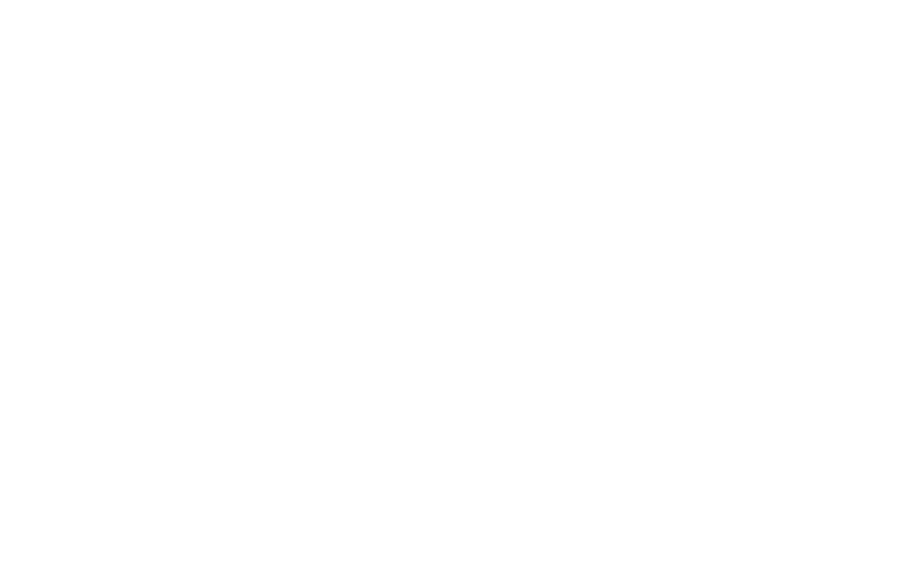
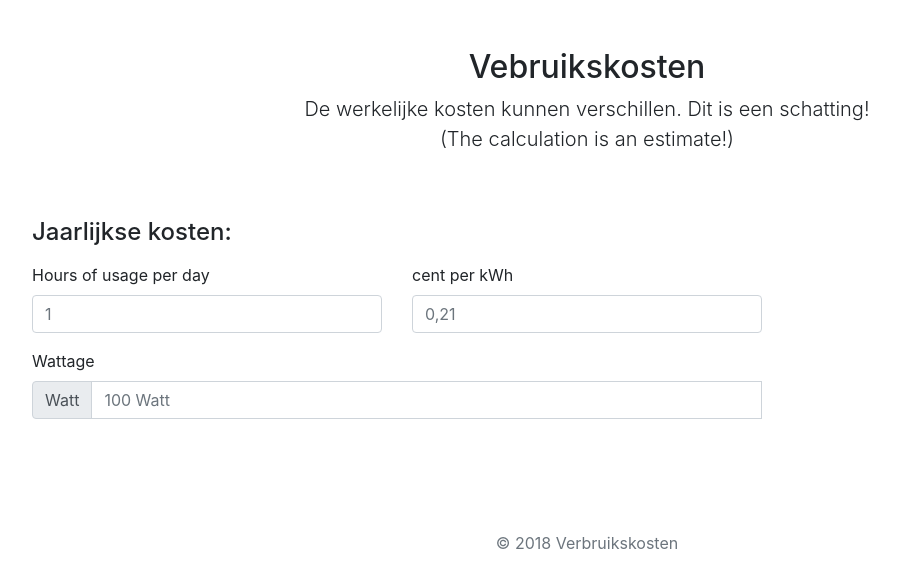
Before and after one commit to ADogan/verbruikskosten, an Angular app: page / in a window 1280 px wide. Shown: the top 588 px of the page, without its empty margins (53-952 px from the left). Built offline with nearby package versions, Linux system fonts and the light colour scheme.

Commit message:
Remove redeem form

```diff
--- a/src/app/app.component.html
+++ b/src/app/app.component.html
@@ -1 +1,95 @@
+<div class="container">
+    <div class="py-5 text-center">
+      <!-- <img class="d-block mx-auto mb-4" src="/docs/4.2/assets/brand/bootstrap-solid.svg" alt="" width="72" height="72"> -->
+      <h2>Vebruikskosten</h2>
+      <p class="lead">De werkelijke kosten kunnen verschillen. Dit is een schatting! <br />(The calculation is an estimate!)</p>
+    </div>
+
+    <div class="row">
+       <!-- <div class="col-md-4 order-md-2 mb-4">
+        <h4 class="d-flex justify-content-between align-items-center mb-3">
+          <span class="text-muted">Devices list</span>
+          <span class="badge badge-secondary badge-pill">3</span>
+        </h4>
+        <ul class="list-group mb-3">
+          <li class="list-group-item d-flex justify-content-between lh-condensed">
+            <div>
+              <h6 class="my-0">Product name</h6>
+              <small class="text-muted">Brief description</small>
+            </div>
+            <span class="text-muted">$12</span>
+          </li>
+          <li class="list-group-item d-flex justify-content-between lh-condensed">
+            <div>
+              <h6 class="my-0">Second product</h6>
+              <small class="text-muted">Brief description</small>
+            </div>
+            <span class="text-muted">$8</span>
+          </li>
+          <li class="list-group-item d-flex justify-content-between lh-condensed">
+            <div>
+              <h6 class="my-0">Third item</h6>
+              <small class="text-muted">Brief description</small>
+            </div>
+            <span class="text-muted">$5</span>
+          </li>
+          <li class="list-group-item d-flex justify-content-between bg-light">
+            <div class="text-success">
+              <h6 class="my-0">Promo code</h6>
+              <small>EXAMPLECODE</small>
+            </div>
+            <span class="text-success">-$5</span>
+          </li>
+          <li class="list-group-item d-flex justify-content-between">
+            <span>Total (USD)</span>
+            <strong>$20</strong>
+          </li>
+        </ul>
+      </div> -->
+
+      <div class="col-md-8 order-md-1">
+        <h4 class="mb-3">Jaarlijkse kosten: {{yearlyCost}}</h4>
+        <form class="needs-validation" novalidate>
+          <div class="row">
+            <div class="col-md-6 mb-3">
+              <label for="usage">Hours of usage per day</label>
+              <input type="Number" class="form-control" id="usage" placeholder="1" value="" required>
+              <div class="invalid-feedback">
+                usage is required.
+              </div>
+            </div>
+            <div class="col-md-6 mb-3">
+              <label for="pricekwh">cent per kWh</label>
+              <input type="number" class="form-control" id="price" placeholder="0,21" value="" required>
+              <div class="invalid-feedback">
+                Electricity price is required.
+              </div>
+            </div>
+          </div>
+
+          <div class="mb-3">
+            <label for="Wattage">Wattage</label>
+            <div class="input-group">
+              <div class="input-group-prepend">
+                <span class="input-group-text">Watt</span>
+              </div>
+              <input type="number" class="form-control" id="device_wattage" placeholder="100 Watt" required>
+              <div class="invalid-feedback" style="width: 100%;">
+                Device wattage is required.
+              </div>
+            </div>
+          </div>
+        </form>
+      </div>
+    </div>
+
 <router-outlet></router-outlet>
+<footer class="my-5 pt-5 text-muted text-center text-small">
+    <p class="mb-1">&copy; 2018 Verbruikskosten</p>
+    <!-- <ul class="list-inline">
+      <li class="list-inline-item"><a href="#">Privacy</a></li>
+      <li class="list-inline-item"><a href="#">Terms</a></li>
+      <li class="list-inline-item"><a href="#">Support</a></li>
+    </ul> -->
+  </footer>
+</div>
```
